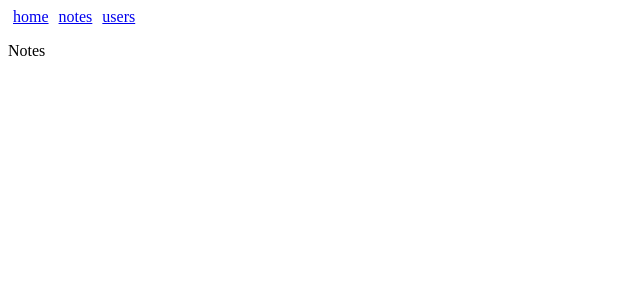
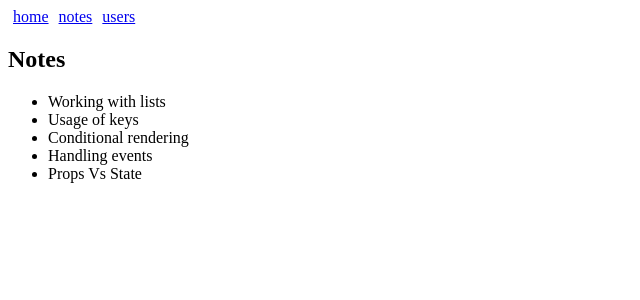
Before and after one commit to githubscientist/react-b51, a React (Vite) app: page /notes in a window 1280 px wide. Shown: the top 300 px of the page, without its empty margins (0-640 px from the left). Built offline with nearby package versions, Linux system fonts and the light colour scheme.

Commit message:
rendering notes list

```diff
--- a/src/App.jsx
+++ b/src/App.jsx
@@ -4,7 +4,7 @@ import Home from './components/Home';
 import Notes from './components/Notes';
 import Users from './components/Users';
 
-function App() {
+function App({notes}) {
 
   const padding = {
     padding: 5,
@@ -20,7 +20,7 @@ function App() {
 
       <Routes>
         <Route path='/' element={<Home />} />
-        <Route path='/notes' element={<Notes />} />
+        <Route path='/notes' element={<Notes notes={ notes } />} />
         <Route path='/users' element={ <Users />} />
       </Routes>
     </Router>
--- a/src/components/Home.jsx
+++ b/src/components/Home.jsx
@@ -3,7 +3,7 @@ import React from 'react';
 function Home() {
   return (
       <div>
-          <p>Home</p>
+          <h2>Notes Application</h2>
     </div>
   )
 }
--- a/src/components/Notes.jsx
+++ b/src/components/Notes.jsx
@@ -1,9 +1,16 @@
 import React from 'react';
 
-function Notes() {
+function Notes({notes}) {
   return (
       <div>
-          <p>Notes</p>
+          <h2>Notes</h2>
+          <ul>
+              {
+                  notes.map(note =>
+                      <li key={note.id}>{ note.content }</li>
+                  )
+              }
+          </ul>
     </div>
   )
 }
```
